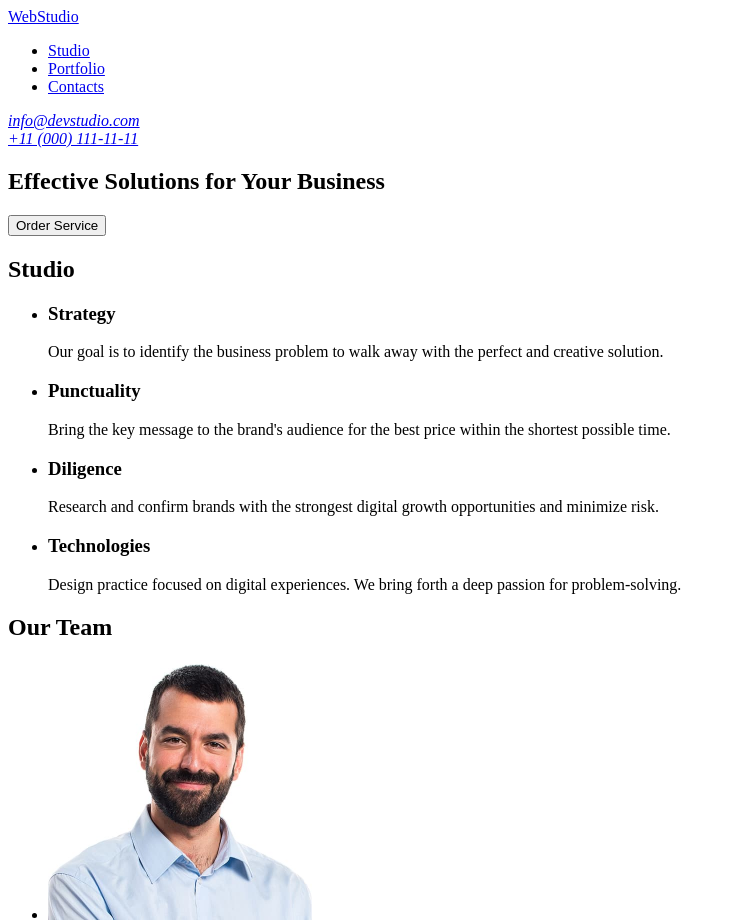
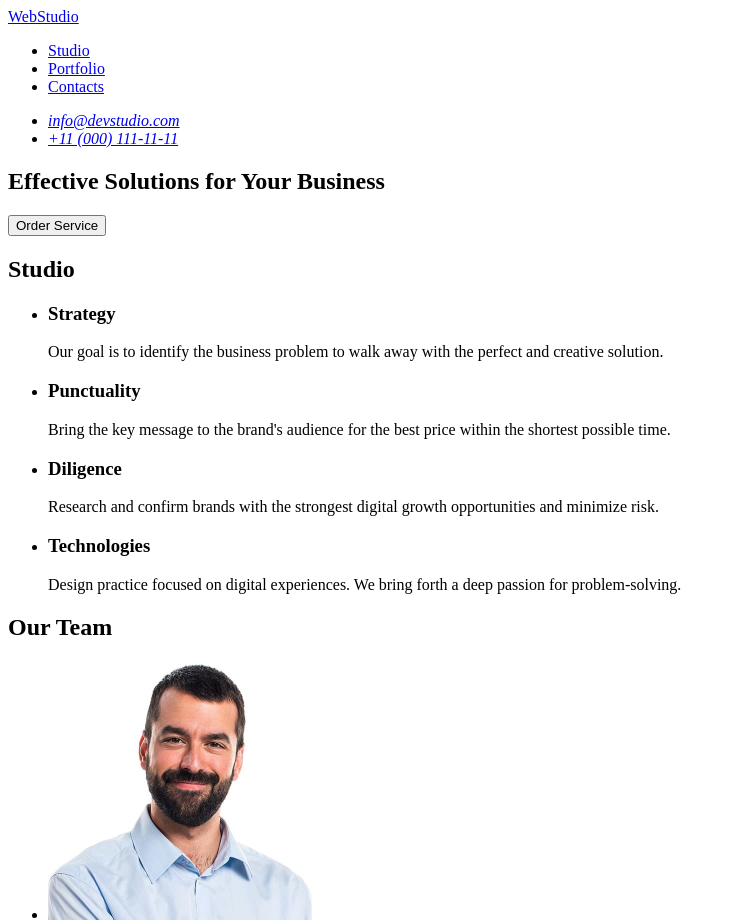
Before and after one commit to Quailvolo/goit-markup-hw-01, a plain HTML site: page index.html in a window 1280 px wide. Shown: the top 923 px of the page, without its empty margins (0-736 px from the left). Drawn offline with Linux system fonts and the light colour scheme.

Commit message:
update index.html

```diff
--- a/index.html
+++ b/index.html
@@ -16,8 +16,10 @@
       </ul>
     </nav>
     <address id="contacts">
-      <a href="mailto:info@devstudio.com">info@devstudio.com</a><br>
-      <a href="tel:+110001111111">+11 (000) 111-11-11</a><br>
+      <ul>
+        <li><a href="mailto:info@devstudio.com">info@devstudio.com</a><br></li>
+        <li><a href="tel:+110001111111">+11 (000) 111-11-11</a><br></li>
+      </ul>
     </address>
   </header>
   <main>
```
